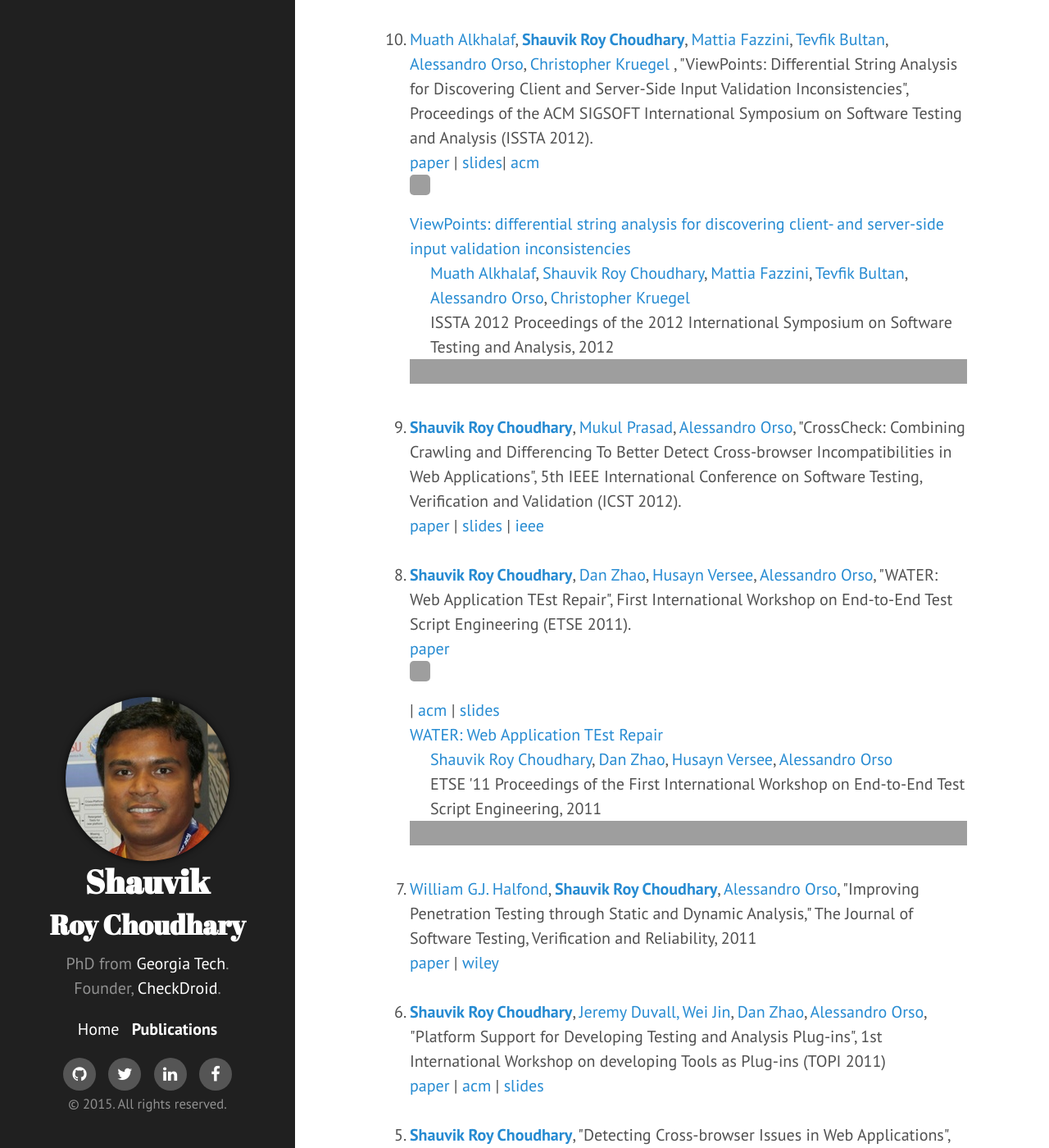
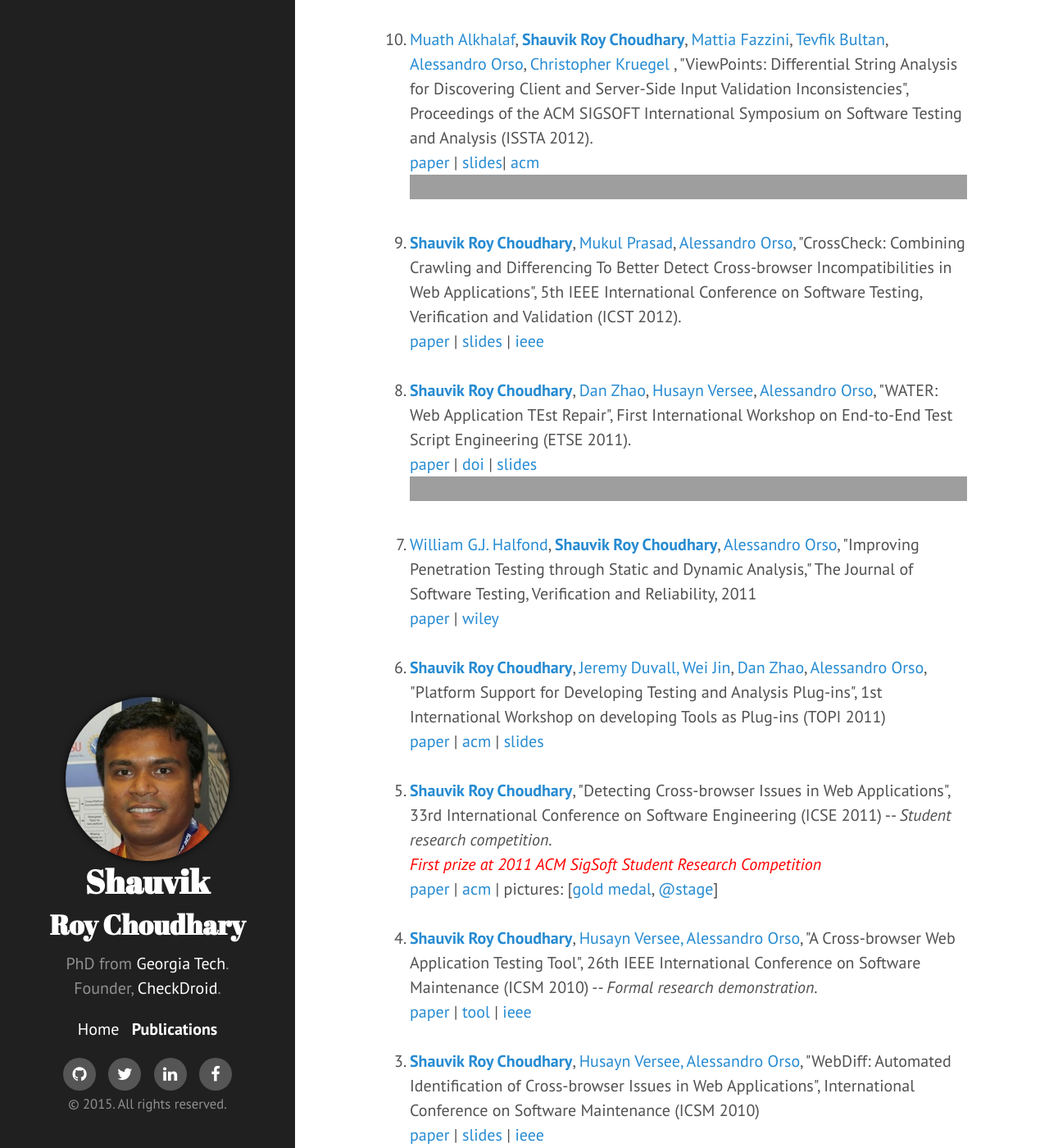
Before and after one commit to shauvik/shauvik.github.io, a Jekyll site: the page built from publications.html, in a window 1280 px wide and 1400 px high, scrolled down 1088 px. Shown: the whole window at 82% size. Built offline with Jekyll 4.4.1, drawn with Linux system fonts in a browser that asks for light colours; nearby versions of some CDN libraries; Markdown is read by kramdown in place of the engine named in the settings; grey boxes are pictures that could not be loaded.

Commit message:
Update publications.html

```diff
--- a/publications.html
+++ b/publications.html
@@ -46,11 +46,9 @@ Applications", Proceedings of the 36th IEEE and ACM SIGSOFT International Confer
 <a href="http://dx.doi.org/10.1002/spe.2157">wiley</a> | <a href="http://dx.doi.org/10.1002/spe.2157">doi</a><br><br>
 
 <li><a href="http://www.cs.ucsb.edu/~muath/">Muath Alkhalaf</a>, <a><b>Shauvik Roy Choudhary</b></a>, <a href="http://www.linkedin.com/pub/mattia-fazzini/21/348/8">Mattia Fazzini</a>, <a href="http://www.cs.ucsb.edu/~bultan/">Tevfik Bultan</a>, <a href="http://www.cc.gatech.edu/~orso/">Alessandro Orso</a>, <a href="http://www.cs.ucsb.edu/~chris/">Christopher Kruegel</a> , "ViewPoints: Differential String Analysis for Discovering Client and Server-Side Input Validation Inconsistencies", Proceedings of the ACM SIGSOFT International Symposium on Software Testing and Analysis (ISSTA 2012).</li>
-<a href="/public/pubs/alkhalaf12issta.pdf">paper</a> |
+<a href="http://dl.acm.org/authorize?N90176">paper</a> |
 <a href="/public/pubs/alkhalaf12issta.pptx">slides</a>|
 <a href="http://dx.doi.org/10.1145/2338965.2336760">acm</a>
-<!-- ACM DL Article: ViewPoints: differential string analysis for discovering client- and server-side input validation inconsistencies -->
-<div class="acmdlitem" id="item2336760"><img src="http://dl.acm.org/images/oa.gif" width="25" height="25" border="0" alt="ACM DL Author-ize service" style="vertical-align:middle"/><a href="http://dl.acm.org/authorize?N90176" title="ViewPoints: differential string analysis for discovering client- and server-side input validation inconsistencies">ViewPoints: differential string analysis for discovering client- and server-side input validation inconsistencies</a><div style="margin-left:25px"><a href="http://dl.acm.org/author_page.cfm?id=81363606749" >Muath Alkhalaf</a>, <a href="http://dl.acm.org/author_page.cfm?id=81435595143" >Shauvik Roy Choudhary</a>, <a href="http://dl.acm.org/author_page.cfm?id=81503695854" >Mattia Fazzini</a>, <a href="http://dl.acm.org/author_page.cfm?id=81100417046" >Tevfik Bultan</a>, <a href="http://dl.acm.org/author_page.cfm?id=81100565192" >Alessandro Orso</a>, <a href="http://dl.acm.org/author_page.cfm?id=81100422599" >Christopher Kruegel</a><br />ISSTA 2012 Proceedings of the 2012 International Symposium on Software Testing and Analysis,&nbsp;2012</div></div>
 <!-- ACM DL Bibliometrics: ViewPoints: differential string analysis for discovering client- and server-side input validation inconsistencies-->
 <div class="acmdlstat" id ="stats2336760"><iframe src="http://dl.acm.org/authorizestats?N90176" width="100%" height="30" scrolling="no" frameborder="0">frames are not supported</iframe></div>
 <br>
@@ -60,11 +58,9 @@ Applications", Proceedings of the 36th IEEE and ACM SIGSOFT International Confer
 <a href="/public/pubs/roychoudhary12icst.pdf">paper</a> | <a href="/public/pubs/roychoudhary12icst.pptx">slides</a> | <a href="http://doi.ieeecomputersociety.org/10.1109/ICST.2012.97">ieee</a><br><br>
 
 <li><a><b>Shauvik Roy Choudhary</b></a>, <a>Dan Zhao</a>, <a>Husayn Versee</a>, <a href="http://www.cc.gatech.edu/~orso/">Alessandro Orso</a>, "WATER: Web Application TEst Repair", First International Workshop on End-to-End Test Script Engineering (ETSE 2011). </li>
-<a href="http://dl.acm.org/authorize?N90177">paper</a> <img src="http://dl.acm.org/images/oa.gif" width="25" height="25" border="0" alt="ACM DL Author-ize service" style="vertical-align:middle"/> |
-<a href="#">acm</a> |
+<a href="http://dl.acm.org/authorize?N90177">paper</a> |
+<a href="http://dx.doi.org/10.1145/2002931.2002935">doi</a> |
 <a href="/public/pubs/WATER.pptx">slides</a>
-<!-- ACM DL Article: WATER: Web Application TEst Repair -->
-<div class="acmdlitem" id="item2002935"><a href="http://dl.acm.org/authorize?N90177" title="WATER: Web Application TEst Repair">WATER: Web Application TEst Repair</a><div style="margin-left:25px"><a href="http://dl.acm.org/author_page.cfm?id=81435595143" >Shauvik Roy Choudhary</a>, <a href="http://dl.acm.org/author_page.cfm?id=81485644780" >Dan Zhao</a>, <a href="http://dl.acm.org/author_page.cfm?id=81474697623" >Husayn Versee</a>, <a href="http://dl.acm.org/author_page.cfm?id=81100565192" >Alessandro Orso</a><br />ETSE '11 Proceedings of the First International Workshop on End-to-End Test Script Engineering,&nbsp;2011</div></div>
 <!-- ACM DL Bibliometrics: WATER: Web Application TEst Repair-->
 <div class="acmdlstat" id ="stats2002935"><iframe src="http://dl.acm.org/authorizestats?N90177" width="100%" height="30" scrolling="no" frameborder="0">frames are not supported</iframe></div>
 <br>
```
